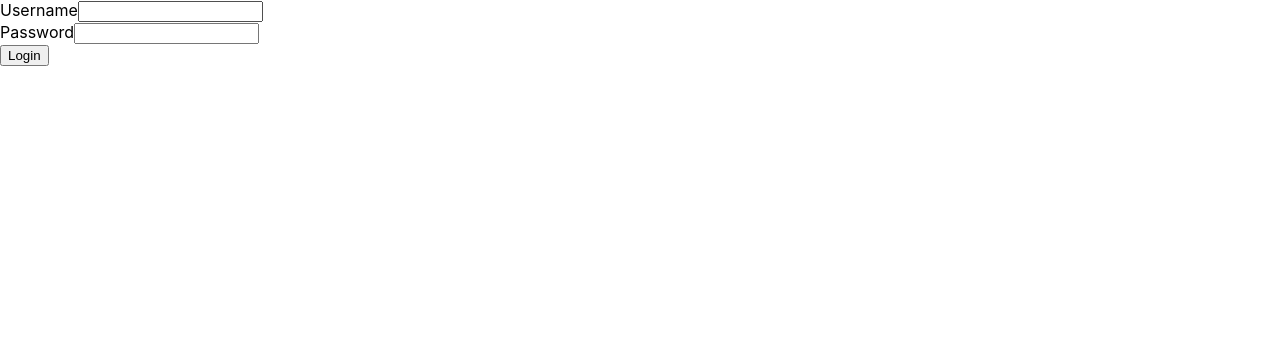
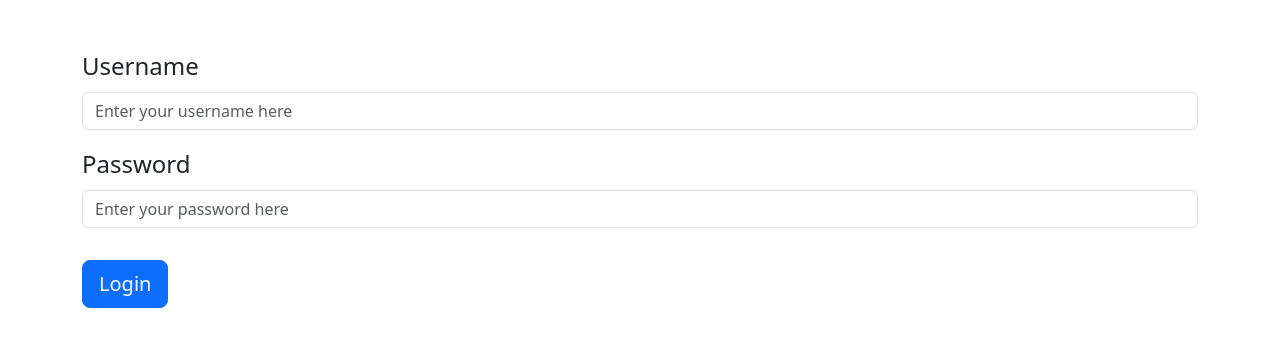
Before and after one commit to patilsuhas-git/assignment_submission_app, a React (Create React App) app in the folder assignmentsubmissionapp-frontend/: page /login in a window 1280 px wide. Shown: the top 346 px of the page. Built offline with nearby package versions, Linux system fonts and the light colour scheme.

Commit message:
Added Bootstrap css

```diff
--- a/assignmentsubmissionapp-frontend/package.json
+++ b/assignmentsubmissionapp-frontend/package.json
@@ -7,9 +7,11 @@
     "@testing-library/jest-dom": "^5.17.0",
     "@testing-library/react": "^13.4.0",
     "@testing-library/user-event": "^13.5.0",
+    "bootstrap": "^5.3.1",
     "localforage": "^1.10.0",
     "match-sorter": "^6.3.1",
     "react": "^18.2.0",
+    "react-bootstrap": "^2.8.0",
     "react-dom": "^18.2.0",
     "react-router-dom": "^6.14.2",
     "react-scripts": "5.0.1",
--- a/assignmentsubmissionapp-frontend/src/Login/index.js
+++ b/assignmentsubmissionapp-frontend/src/Login/index.js
@@ -1,6 +1,7 @@
 import React, {useRef, useState} from 'react';
 import {useLocalState} from "../util/useLocalStorage";
 import ajax from "../Services/fetchService";
+import {Button, Col, Container, FormControl, FormGroup, FormLabel, Row} from "react-bootstrap";
 
 const Login = () => {
     const [username, setUsername] = useState("");
@@ -32,29 +33,36 @@ const Login = () => {
 
     return (
         <>
-            <div>
-                <label htmlFor="username">Username</label>
-                <input type="email"
+            <Container className="mt-5">
+                <FormGroup className="mb-3 fs-4" controlId="formBasicEmail">
+                    <FormLabel htmlFor="username">Username</FormLabel>
+                    <FormControl type="email"
                            id="username"
+                           placeholder="Enter your username here"
                            value={username || ""}
                            onChange={
                                (e) => setUsername(e.target.value)
                            }
                     />
-            </div>
-            <div>
-                <label htmlFor="password">Password</label>
-                <input type="password"
+                </FormGroup>
+                <FormGroup className="mb-3 fs-4" controlId="formBasicEmail">
+                    <FormLabel htmlFor="password">Password</FormLabel>
+                    <FormControl type="password"
                            id="password"
+                           placeholder="Enter your password here"
                            value={password}
                            onChange={(e) => setPassword(e.target.value)}
                     />
-            </div>
-            <div>
-                <button is="submit" type="button" onClick={() => sendLoginRequest()}>
+                </FormGroup>
+                <Button id="submit"
+                        className="mt-3"
+                        type="button"
+                        onClick={() => sendLoginRequest()}
+                        size="lg"
+                >
                     Login
-                </button>
-            </div>
+                </Button>
+            </Container>
         </>
     );
 };
--- a/assignmentsubmissionapp-frontend/src/app/App.js
+++ b/assignmentsubmissionapp-frontend/src/app/App.js
@@ -7,6 +7,7 @@ import Homepage from "../Homepage";
 import Login from "../Login";
 import PrivateRoute from "../PrivateRoute";
 import AssignmentView from "../AssignmentView";
+import 'bootstrap/dist/css/bootstrap.min.css';
 
 function App() {
   const [jwt, setJwt] = useLocalState("", "jwt");
```
Also changed, not shown: 1 other file (tests, documents, lock files or other folders). Lines whose indentation alone changed are shown as unchanged.
